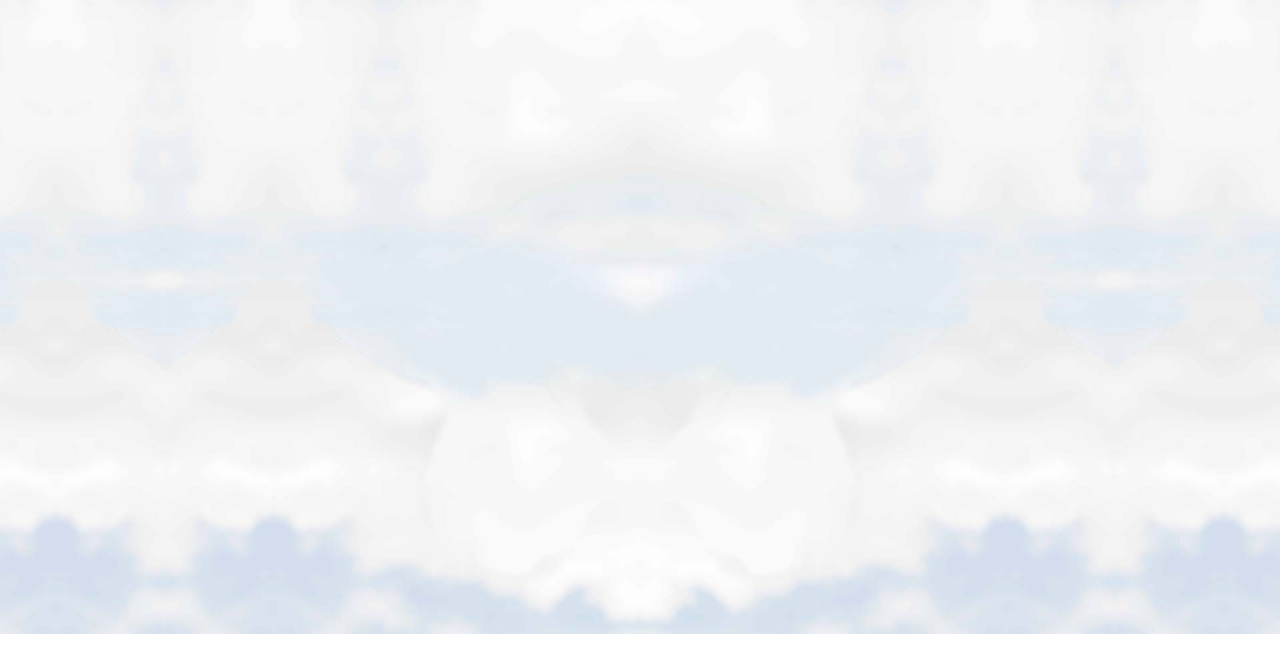
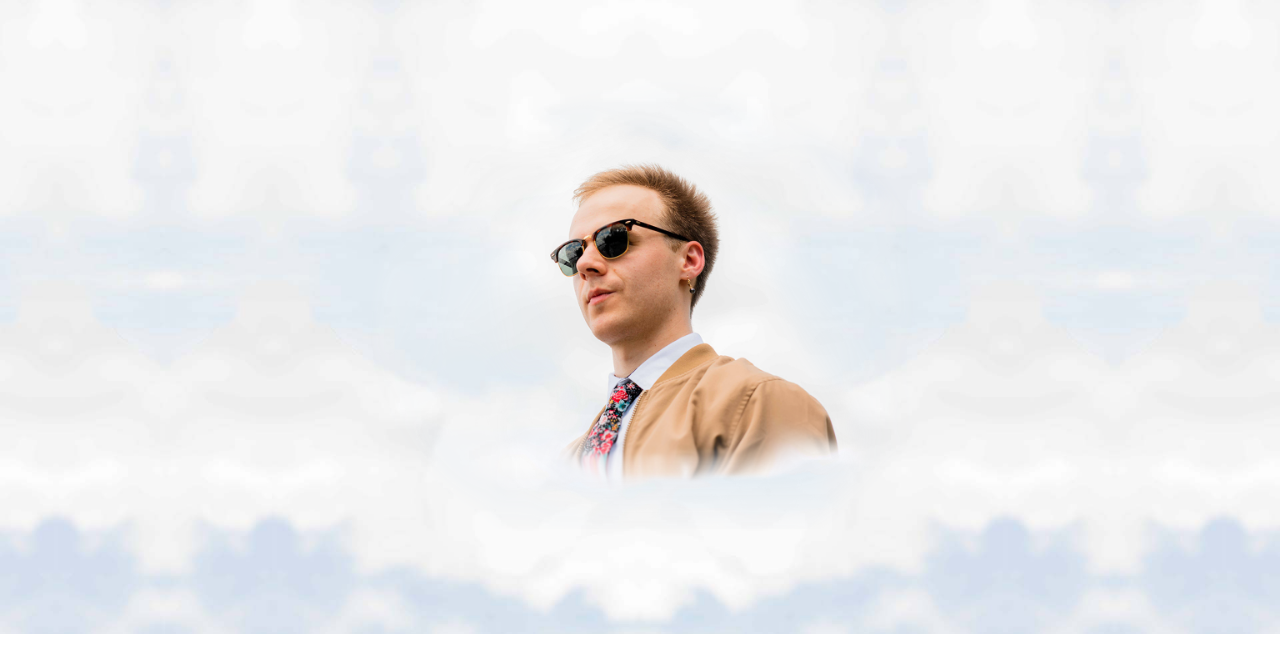
Before and after one commit to mmcdermott1/MitchellMcDermottSoundWebsite, a website: page index.html in a window 1280 px wide. Shown: the part 166-838 px from the top of the page. Drawn offline with Linux system fonts and the light colour scheme.

Commit message:
add face overlay

```diff
--- a/index.html
+++ b/index.html
@@ -2,12 +2,14 @@
 
 <!DOCTYPE html>
 <html lang="en">
+
 <head>
     <meta charset="UTF-8">
     <meta name="viewport" content="width=device-width, initial-scale=1.0">
     <title>Mitchell McDermott's Portfolio</title>
     <link rel="stylesheet" href="style.css">
 </head>
+
 <body>
     <section id="home" class="home-section">
         <div class="logo-container">
@@ -31,6 +33,9 @@
             </ul>
         </nav>
         </header>
+        <div class="face-overlay">
+            <img src="images/bck-cutout.png" alt="Mitchell McDermott">
+        </div>
     </section>
     <section id="projects" class="projects-section">
         <!-- Content for Projects Section -->
@@ -53,4 +58,5 @@
 
     <script src="script.js"></script>
 </body>
+
 </html>
--- a/style.css
+++ b/style.css
@@ -119,3 +119,13 @@ section {
     font-family: 'TheHellClub1-Regular', sans-serif;
     /* ... other styles ... */
 }
+
+.face-overlay {
+    position: inherit;
+    z-index: 2; /* Ensures it's above the background */
+}
+
+.face-overlay img {
+    width: 800px; /* Adjust the size as needed */
+    height: auto;
+}
```
Lines whose indentation alone changed are shown as unchanged.
